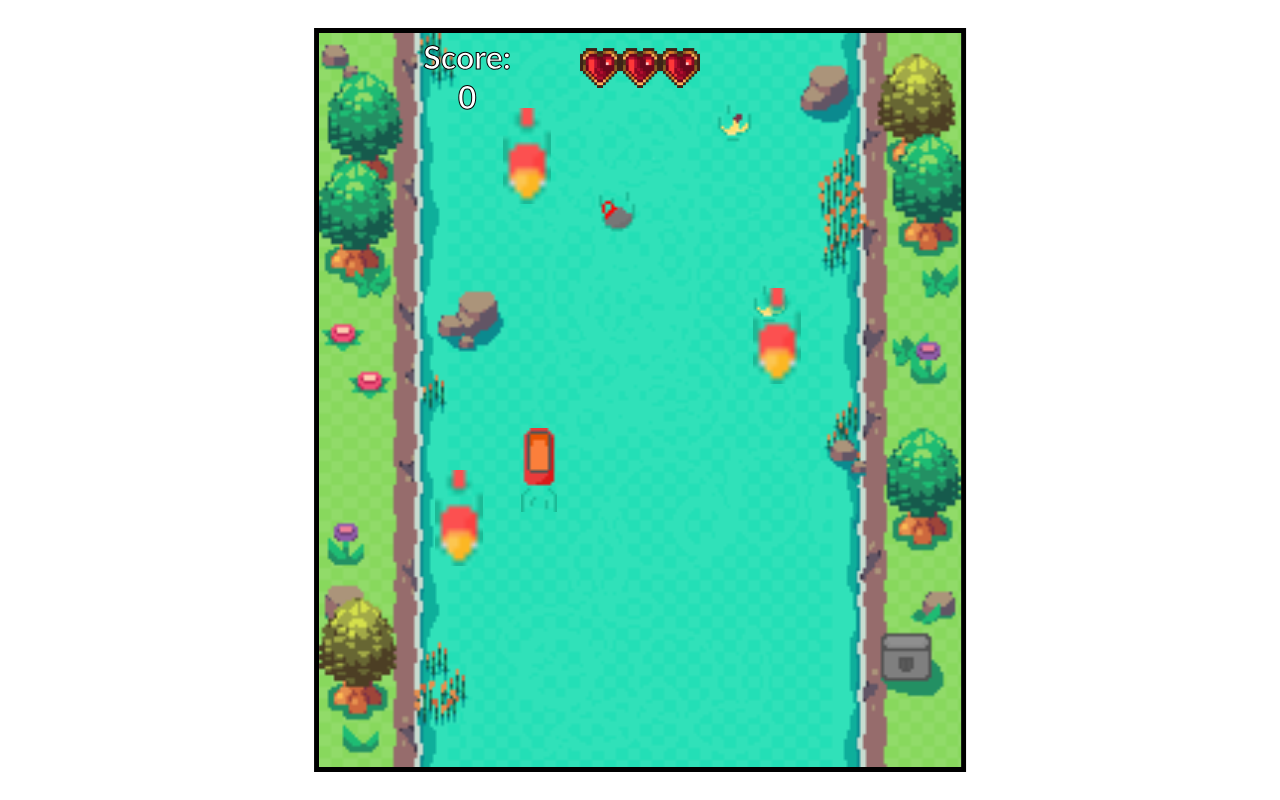
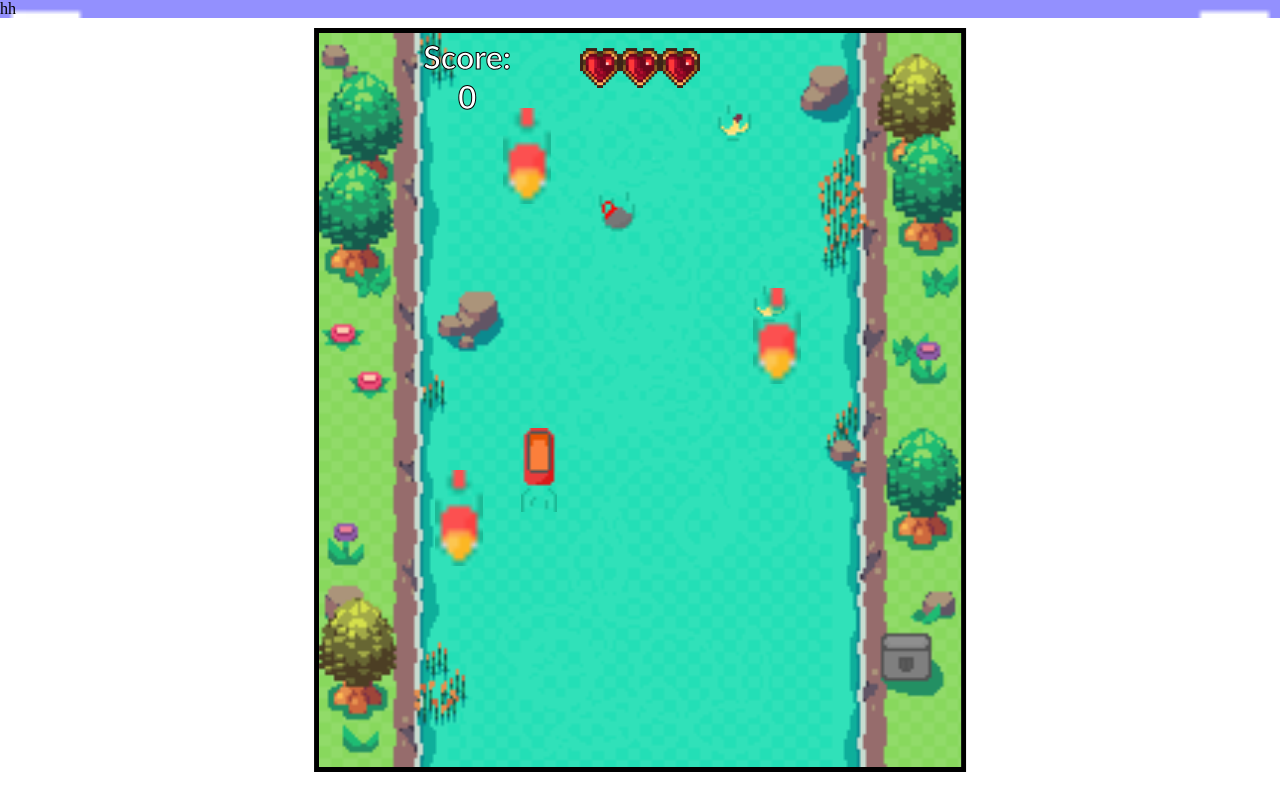
Before and after one commit to AidanLatno/Module-2-Final-Aidan-Latno, a plain HTML site: page index.html in a window 1280 px wide. Drawn offline with Linux system fonts and the light colour scheme.

Commit message:
Started Side Menu

```diff
--- a/index.html
+++ b/index.html
@@ -13,6 +13,11 @@
         <img id="land" src="textures/land.png">
         <h1 id="scoretext" class="scoredisplay">Score: </h1>
         <h1 id="score" class="scoredisplay">0</h1>
+
+        <div class="menuBox">
+            <div class="menu">h</div>
+            <div class="menu">h</div>
+        </div>
 
         <div style="display:none;">
             <img id="playertexture1" src="textures/boat1.png" width="36" height="84">
--- a/style.css
+++ b/style.css
@@ -47,3 +47,15 @@
 #score{
     top:12%;
 }
+
+.menuBox{
+    display: flex;
+    justify-content: flex-start;
+    flex-direction: row;
+    background-image: url("textures/SideMenuBG.png");
+    background-size: cover;
+}
+
+.menu{
+    justify-content: center;
+}
```
Also changed, not shown: textures/SideMenuBG.png (added).
